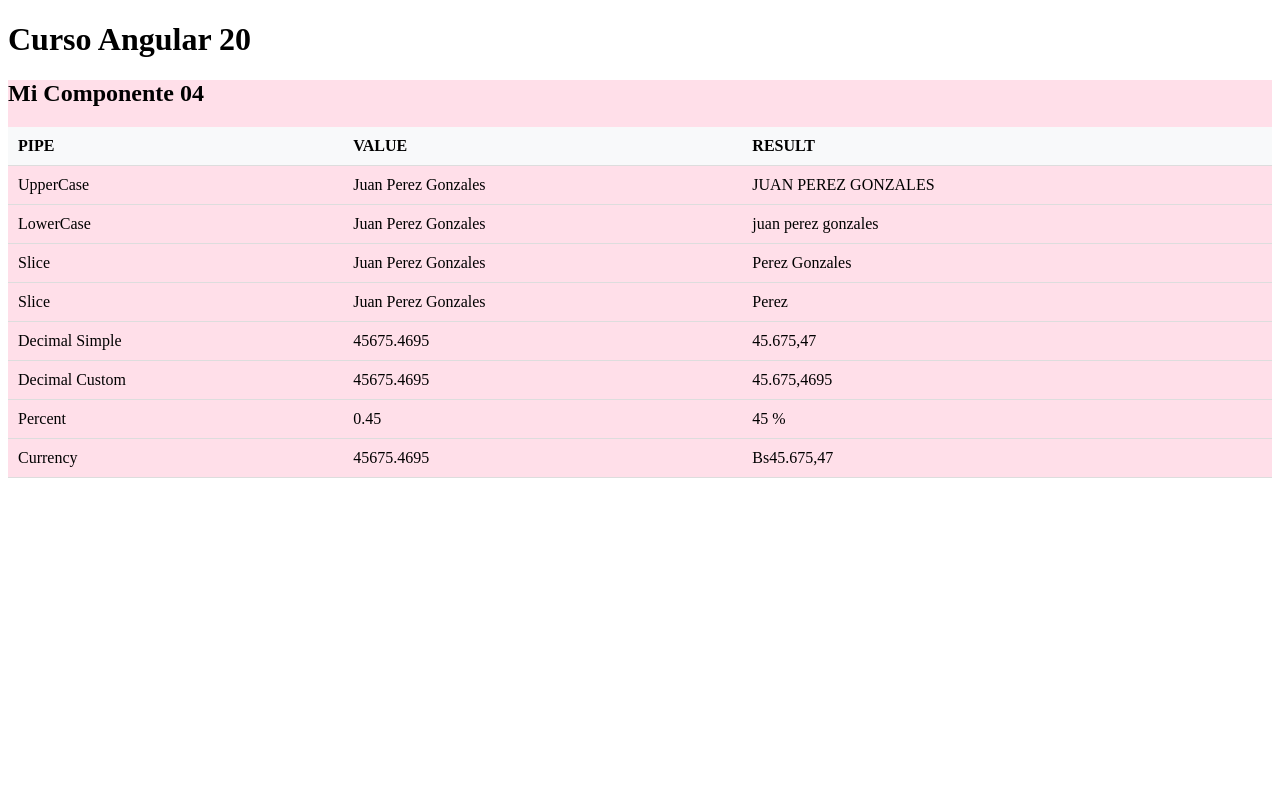
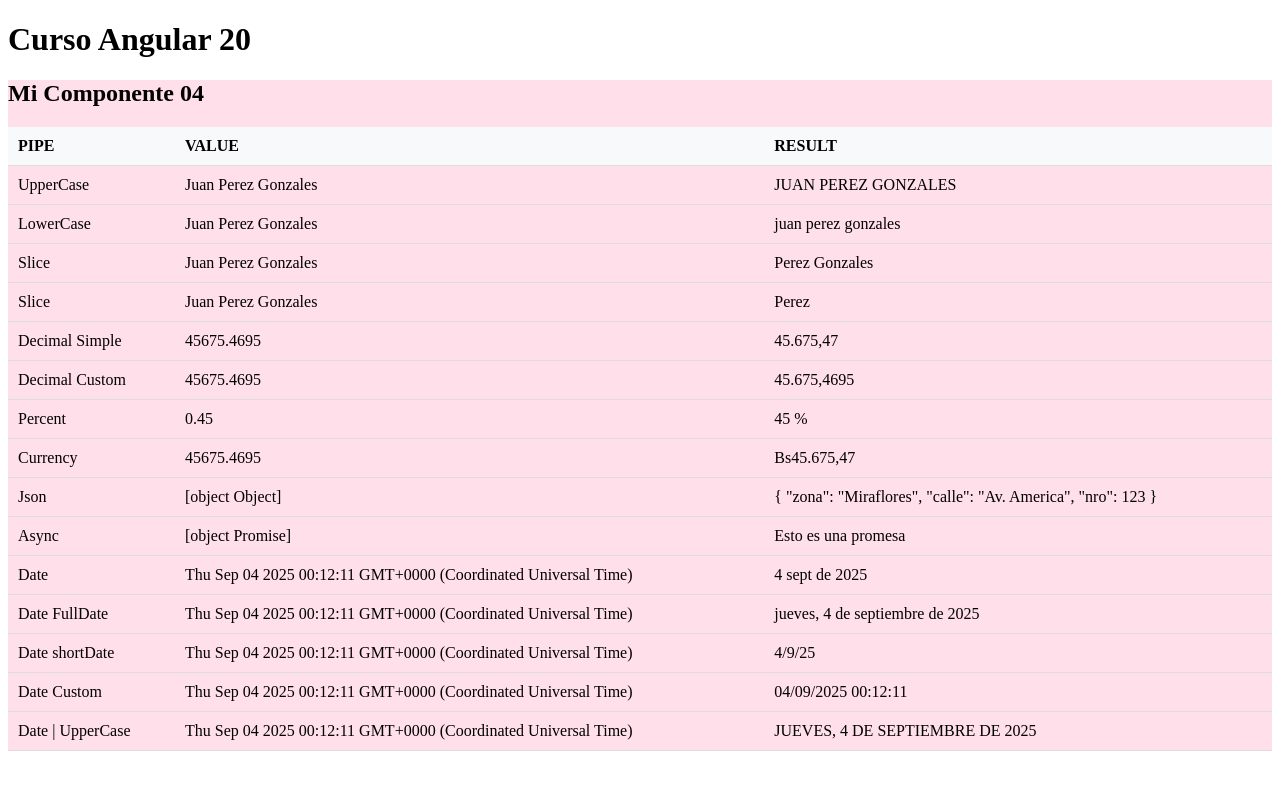
Before and after one commit to fhmontes123/cursoangular, an Angular app: page / in a window 1280 px wide. Shown: the top 790 px of the page. Built offline with nearby package versions, Linux system fonts and the light colour scheme.

Commit message:
07. Pipes BuildIn

```diff
--- a/src/app/mi-componente04/mi-componente04.html
+++ b/src/app/mi-componente04/mi-componente04.html
@@ -46,5 +46,40 @@
       <td>{{ sueldo }}</td>
       <td>{{ sueldo | currency : 'BOB' }}</td>
     </tr>
+    <tr>
+      <td>Json</td>
+      <td>{{ domicilio }}</td>
+      <td>{{ domicilio | json }}</td>
+    </tr>
+    <tr>
+      <td>Async</td>
+      <td>{{ myPromise }}</td>
+      <td>{{ myPromise | async }}</td>
+    </tr>
+    <tr>
+      <td>Date</td>
+      <td>{{ myDate }}</td>
+      <td>{{ myDate | date }}</td>
+    </tr>
+    <tr>
+      <td>Date FullDate</td>
+      <td>{{ myDate }}</td>
+      <td>{{ myDate | date : 'fullDate' }}</td>
+    </tr>
+    <tr>
+      <td>Date shortDate</td>
+      <td>{{ myDate }}</td>
+      <td>{{ myDate | date : 'shortDate' }}</td>
+    </tr>
+    <tr>
+      <td>Date Custom</td>
+      <td>{{ myDate }}</td>
+      <td>{{ myDate | date : 'dd/MM/yyyy HH:mm:ss' }}</td>
+    </tr>
+    <tr>
+      <td>Date | UpperCase</td>
+      <td>{{ myDate }}</td>
+      <td>{{ myDate | date : 'fullDate' | uppercase }}</td>
+    </tr>
   </table>
 </div>
--- a/src/app/mi-componente04/mi-componente04.ts
+++ b/src/app/mi-componente04/mi-componente04.ts
@@ -16,4 +16,11 @@ export class MiComponente04 {
   sueldo = 45675.4695;
   avancePorcentaje = 0.45;
   domicilio = { zona: 'Miraflores', calle: 'Av. America', nro: 123 };
+  myDate = new Date();
+
+  myPromise = new Promise((resolve) => {
+    setTimeout(() => {
+      resolve('Esto es una promesa');
+    }, 3000);
+  });
 }
```
